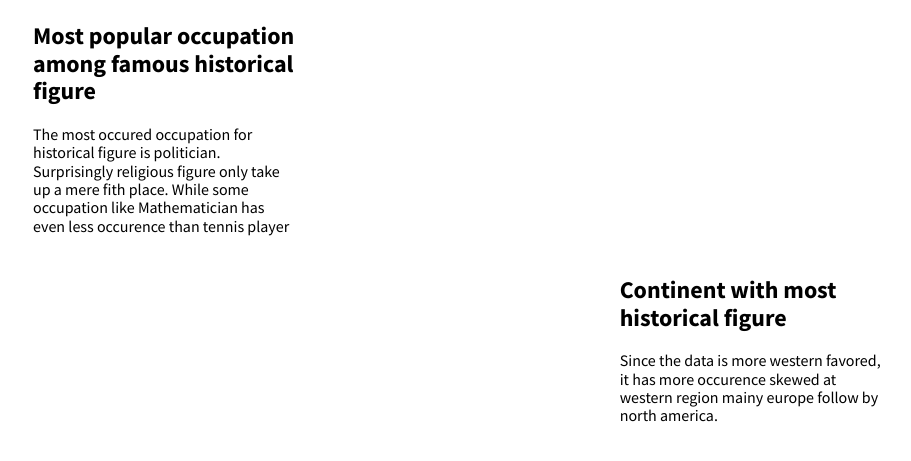
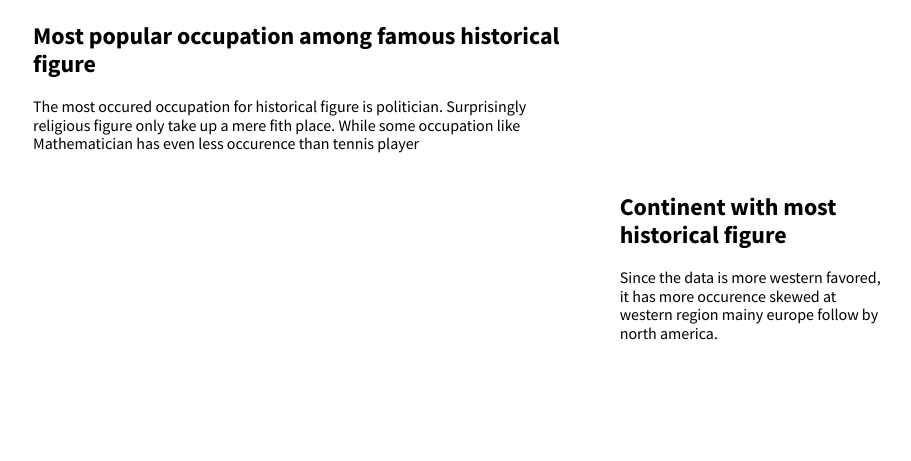
Before and after one commit to Ehzuy/-FIT3179, a plain HTML site: page Main.html in a window 1280 px wide. Shown: the part 421-882 px from the top of the page, without its empty margins (182-1093 px from the left). After the commit the page ends 854 px from the top, so only its background shows below. Drawn offline with nearby package versions, Linux system fonts and the light colour scheme; a script that the page names is missing.

Commit message:
Update Main.html

```diff
--- a/Main.html
+++ b/Main.html
@@ -88,13 +88,13 @@
     <!-- end pure grid group -->
 
       <div class="pure-g">
-        <div class="pure-u-1-3">
+        <div class="pure-u-2-3">
           <div class="description description-left">
             <h2>Most popular occupation among famous historical figure</h2>
             <p>The most occured occupation for historical figure is politician. Surprisingly religious figure only take up a mere fith place. While some occupation like Mathematician has even less occurence than tennis player</p>
           </div>
         </div>
-        <div class="pure-u-1-3"></div>
+
         <div class="pure-u-1-3">
           <div id="vis4" class="vis-container"></div>
         </div>
```
